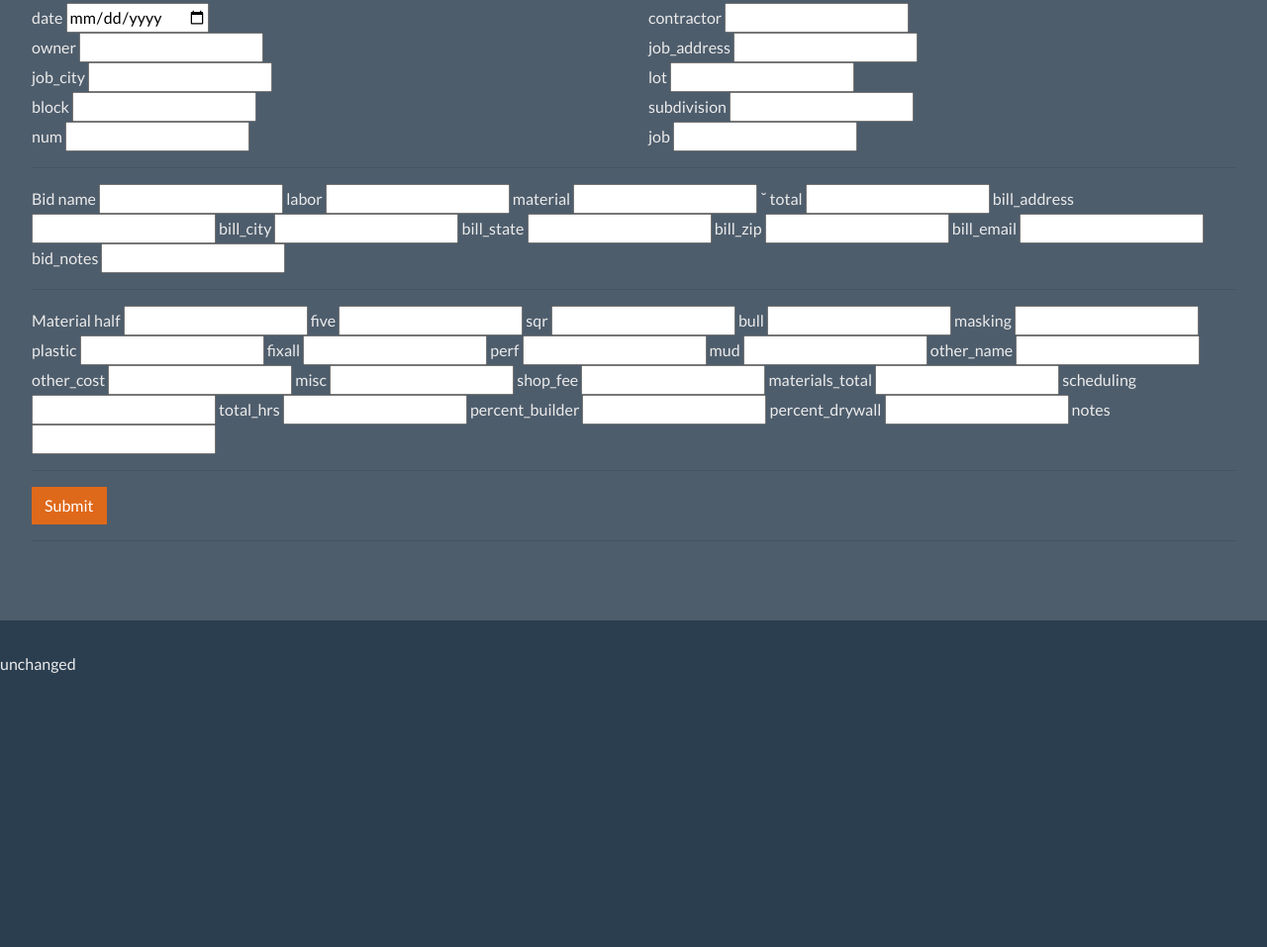
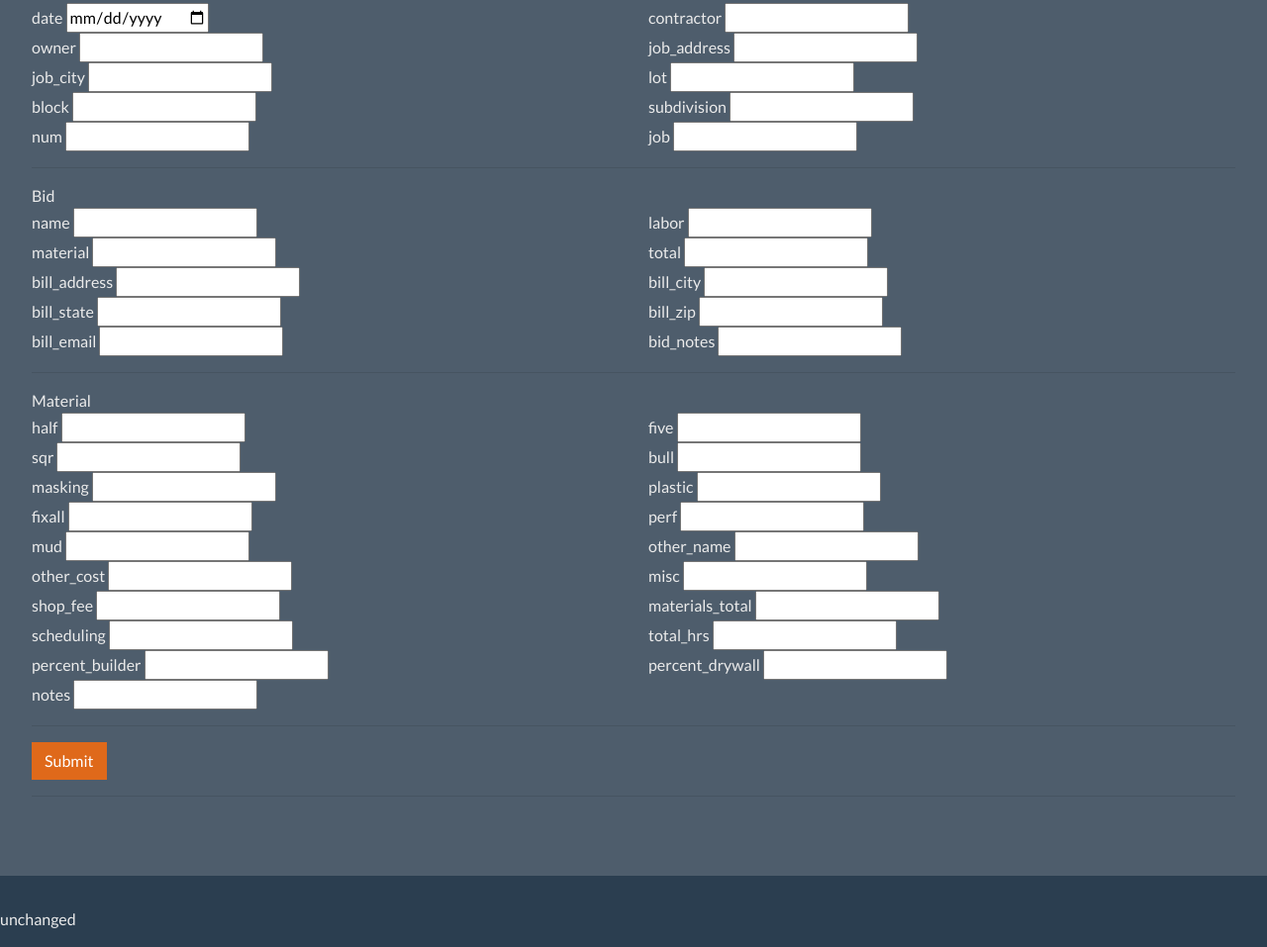
Before and after one commit to shanemarvinmay/major-drywall-frontend, a plain HTML site: page index.html in a window 1280 px wide. Shown: the part 306-1263 px from the top of the page at 99% size. Before the commit the page ends 1005 px from the top, so only its background shows below. Drawn offline with nearby package versions, Linux system fonts and the light colour scheme.

Commit message:
made save form into 2 columns

```diff
--- a/index.html
+++ b/index.html
@@ -126,37 +126,127 @@
                 </div>
                 <hr>
                 Bid
+                <div class="row">
+                    <div class="col-sm" style="width: 45vw !important; padding-left 8px; padding-right 8px;margin 8px;">
                         name <input type='text' name='name' />
+                    </div>
+                    <div class="col-sm" style="width: 45vw !important; padding-left 8px; padding-right 8px;margin 8px;">
                         labor <input type='text' name='labor' />
+                    </div>
+                </div>
+                <div class="row">
+                    <div class="col-sm" style="width: 45vw !important; padding-left 8px; padding-right 8px;margin 8px;">
                         material <input type='text' name='material' />
-         ˘       total <input type='text' name='total' />
+                    </div>
+                    <div class="col-sm" style="width: 45vw !important; padding-left 8px; padding-right 8px;margin 8px;">
+                        total <input type='text' name='total' />
+                    </div>
+                </div>
+                <div class="row">
+                    <div class="col-sm" style="width: 45vw !important; padding-left 8px; padding-right 8px;margin 8px;">
                         bill_address <input type='text' name='bill_address' />
+                    </div>
+                    <div class="col-sm" style="width: 45vw !important; padding-left 8px; padding-right 8px;margin 8px;">
                         bill_city <input type='text' name='bill_city' />
+                    </div>
+                </div>
+                <div class="row">
+                    <div class="col-sm" style="width: 45vw !important; padding-left 8px; padding-right 8px;margin 8px;">
                         bill_state <input type='text' name='bill_state' />
+                    </div>
+                    <div class="col-sm" style="width: 45vw !important; padding-left 8px; padding-right 8px;margin 8px;">
                         bill_zip <input type='text' name='bill_zip' />
+                    </div>
+                </div>
+                <div class="row">
+                    <div class="col-sm" style="width: 45vw !important; padding-left 8px; padding-right 8px;margin 8px;">
                         bill_email <input type='text' name='bill_email' />
+                    </div>
+                    <div class="col-sm" style="width: 45vw !important; padding-left 8px; padding-right 8px;margin 8px;">
                         bid_notes <input type='text' name='bid_notes' />
+                    </div>
+                </div>
                 <hr>
                 Material
+                <div class="row">
+                    <div class="col-sm" style="width: 45vw !important; padding-left 8px; padding-right 8px;margin 8px;">
                         half <input type='text' name='half' />
+                    </div>
+                    <div class="col-sm" style="width: 45vw !important; padding-left 8px; padding-right 8px;margin 8px;">
                         five <input type='text' name='five' />
+                    </div>
+                </div>
+                <div class="row">
+                    <div class="col-sm" style="width: 45vw !important; padding-left 8px; padding-right 8px;margin 8px;">
                         sqr <input type='text' name='sqr' />
+                    </div>
+                    <div class="col-sm" style="width: 45vw !important; padding-left 8px; padding-right 8px;margin 8px;">
                         bull <input type='text' name='bull' />
+                    </div>
+                </div>
+                <div class="row">
+                    <div class="col-sm" style="width: 45vw !important; padding-left 8px; padding-right 8px;margin 8px;">
                         masking <input type='text' name='masking' />
+                    </div>
+                    <div class="col-sm" style="width: 45vw !important; padding-left 8px; padding-right 8px;margin 8px;">
                         plastic <input type='text' name='plastic' />
+                    </div>
+                </div>
+                <div class="row">
+                    <div class="col-sm" style="width: 45vw !important; padding-left 8px; padding-right 8px;margin 8px;">
                         fixall <input type='text' name='fixall' />
+                    </div>
+                    <div class="col-sm" style="width: 45vw !important; padding-left 8px; padding-right 8px;margin 8px;">
                         perf <input type='text' name='perf' />
+                    </div>
+                </div>
+                <div class="row">
+                    <div class="col-sm" style="width: 45vw !important; padding-left 8px; padding-right 8px;margin 8px;">
                         mud <input type='text' name='mud' />
+                    </div>
+                    <div class="col-sm" style="width: 45vw !important; padding-left 8px; padding-right 8px;margin 8px;">
                         other_name <input type='text' name='other_name' />
+                    </div>
+                </div>
+                <div class="row">
+                    <div class="col-sm" style="width: 45vw !important; padding-left 8px; padding-right 8px;margin 8px;">
                         other_cost <input type='text' name='other_cost' />
+                    </div>
+                    <div class="col-sm" style="width: 45vw !important; padding-left 8px; padding-right 8px;margin 8px;">
                         misc <input type='text' name='misc' />
+                    </div>
+                </div>
+                <div class="row">
+                    <div class="col-sm" style="width: 45vw !important; padding-left 8px; padding-right 8px;margin 8px;">
                         shop_fee <input type='text' name='shop_fee' />
+                    </div>
+                    <div class="col-sm" style="width: 45vw !important; padding-left 8px; padding-right 8px;margin 8px;">
                         materials_total <input type='text' name='materials_total' />
+                    </div>
+                </div>
+                <div class="row">
+                    <div class="col-sm" style="width: 45vw !important; padding-left 8px; padding-right 8px;margin 8px;">
                         scheduling <input type='text' name='scheduling' />
+                    </div>
+                    <div class="col-sm" style="width: 45vw !important; padding-left 8px; padding-right 8px;margin 8px;">
                         total_hrs <input type='text' name='total_hrs' />
+                    </div>
+                </div>
+                <div class="row">
+                    <div class="col-sm" style="width: 45vw !important; padding-left 8px; padding-right 8px;margin 8px;">
                         percent_builder <input type='text' name='percent_builder' />
+                    </div>
+                    <div class="col-sm" style="width: 45vw !important; padding-left 8px; padding-right 8px;margin 8px;">
                         percent_drywall <input type='text' name='percent_drywall' />
+                    </div>
+                </div>
+                <div class="row">
+                    <div class="col-sm" style="width: 45vw !important; padding-left 8px; padding-right 8px;margin 8px;">
                         notes <input type='text' name='notes' />
+                    </div>
+                    <div class="col-sm" style="width: 45vw !important; padding-left 8px; padding-right 8px;margin 8px;">
+                    </div>
+                </div>
                 <hr>
                 <input type="submit" class="btn btn-primary" onclick="save();return false;"/>
                 <hr>
```
Lines whose indentation alone changed are shown as unchanged.
